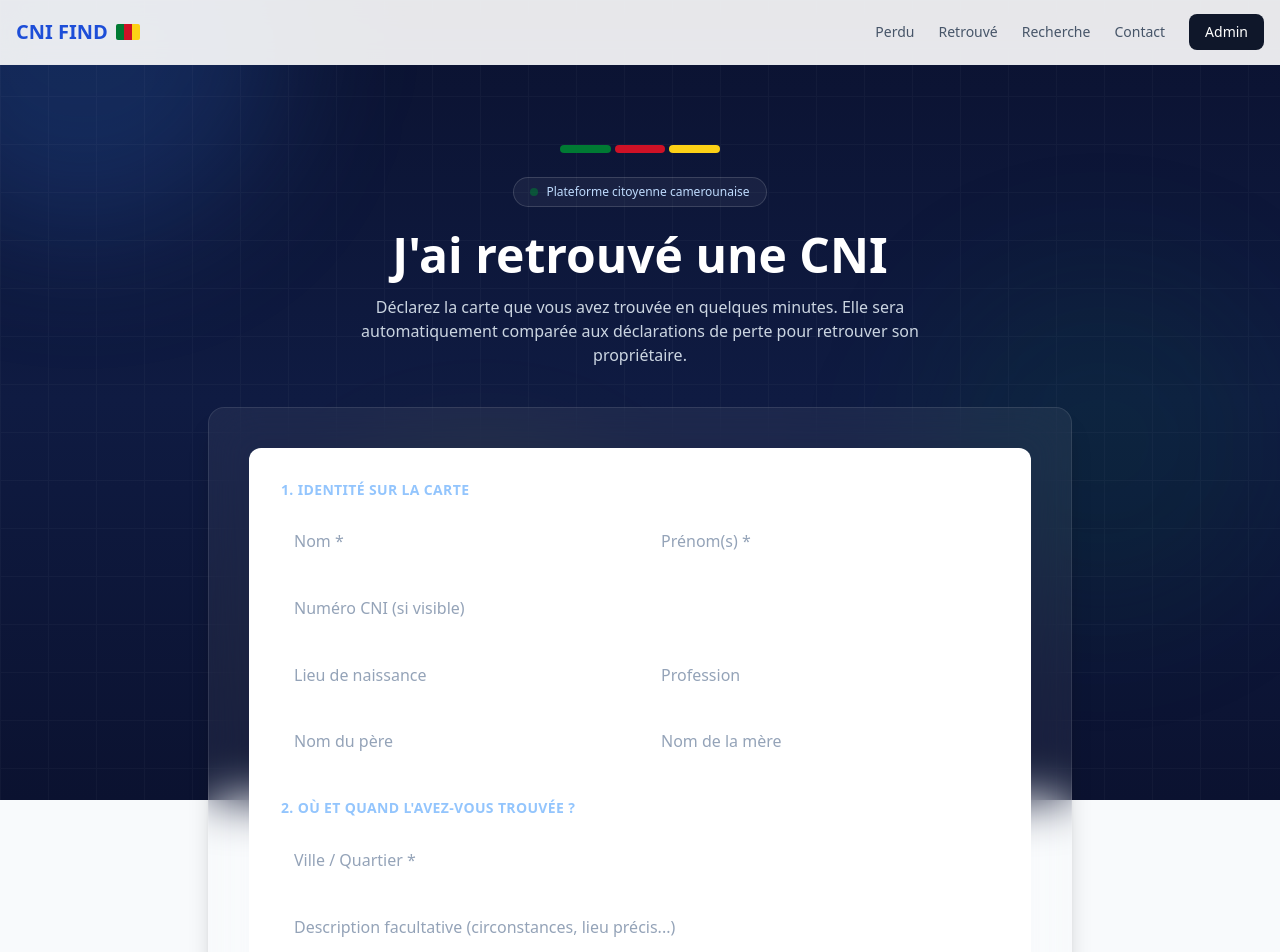
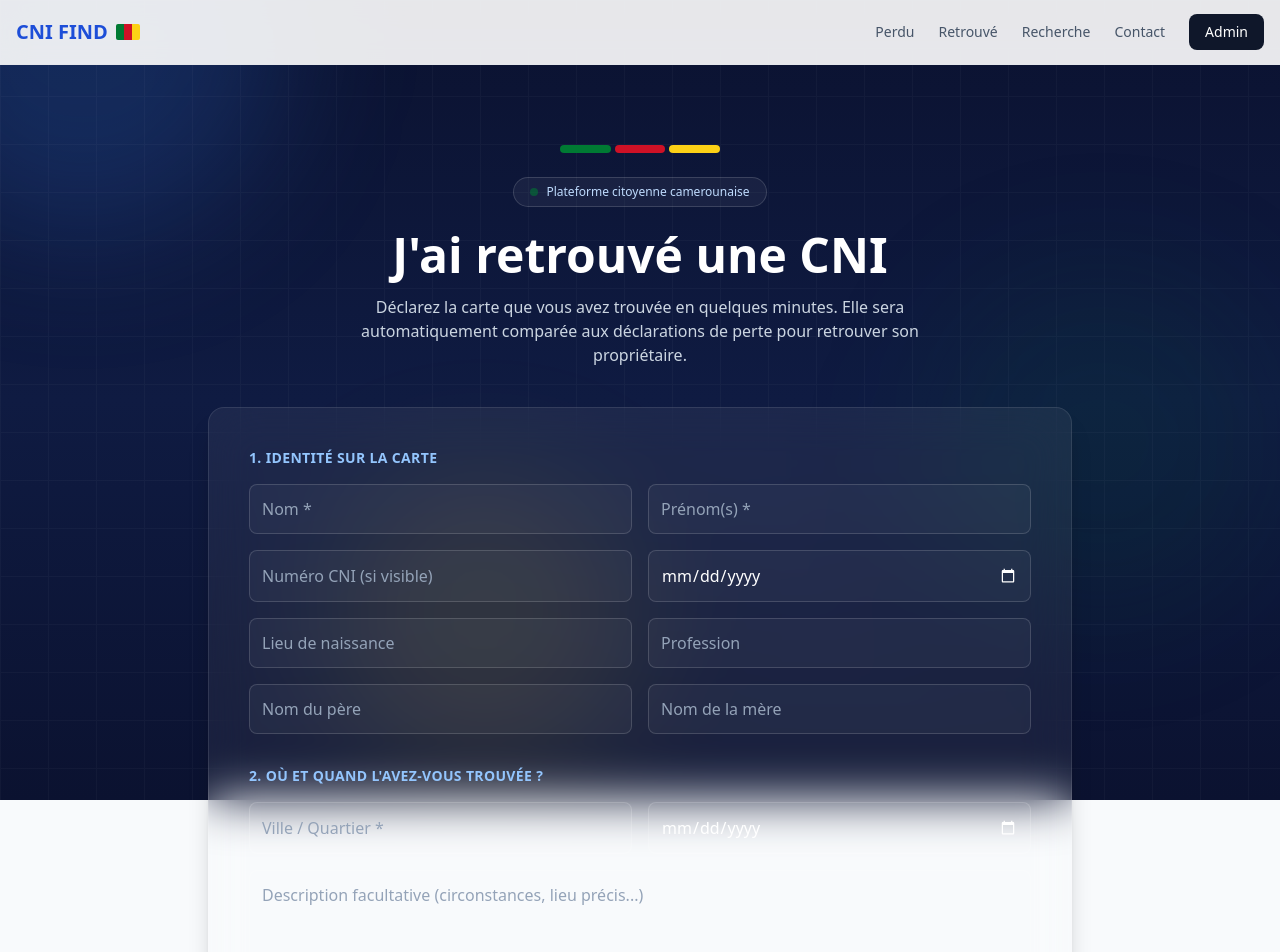
Before and after one commit to freddy-20/CNI-FIND, a Next.js app: page /retrouve in a window 1280 px wide. Shown: the top 952 px of the page. Built offline with nearby package versions, Linux system fonts and the light colour scheme.

Commit message:
Update page.tsx

```diff
--- a/app/retrouve/page.tsx
+++ b/app/retrouve/page.tsx
@@ -19,22 +19,15 @@ export default function RetrouvePage() {
             Plateforme citoyenne camerounaise
           </span>
 
-          <h1 className="mt-6 text-3xl font-bold sm:text-5xl">
-            J'ai retrouvé une CNI
-          </h1>
+          <h1 className="mt-6 text-3xl font-bold sm:text-5xl">J'ai retrouvé une CNI</h1>
           <p className="mx-auto mt-4 max-w-xl text-slate-300">
             Déclarez la carte que vous avez trouvée en quelques minutes. Elle sera automatiquement
             comparée aux déclarations de perte pour retrouver son propriétaire.
           </p>
         </div>
 
-        <div
-          className="glass-card animate-fade-in-up mt-10 p-6 sm:p-10"
-          style={{ animationDelay: "150ms" }}
-        >
-          <div className="rounded-xl bg-white p-5 sm:p-8">
-            <FoundDocumentForm />
-          </div>
+        <div className="glass-card animate-fade-in-up mt-10 p-6 sm:p-10" style={{ animationDelay: "150ms" }}>
+          <FoundDocumentForm />
         </div>
 
         <div
```
